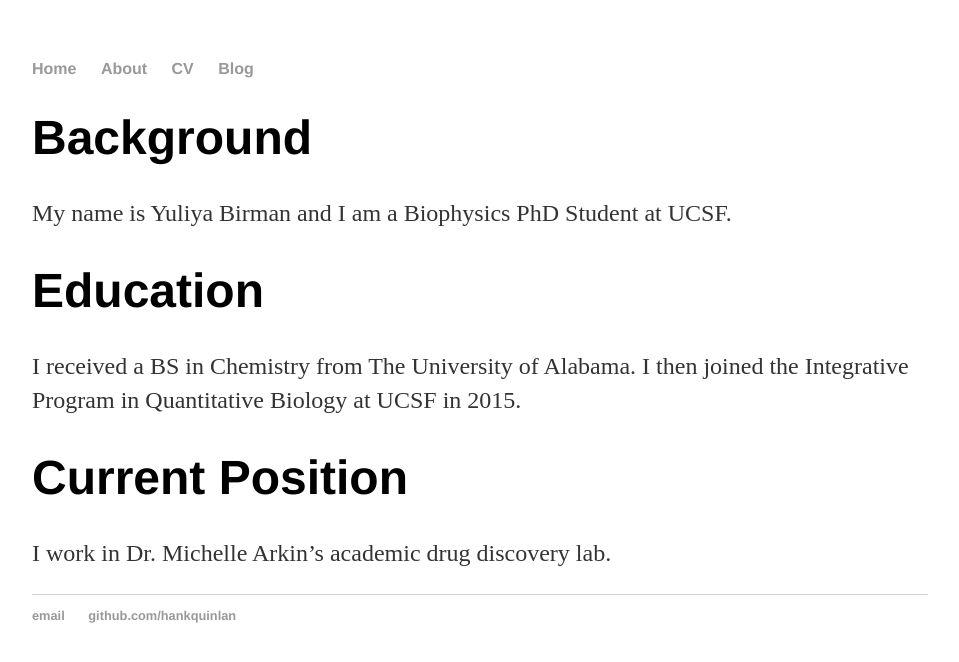
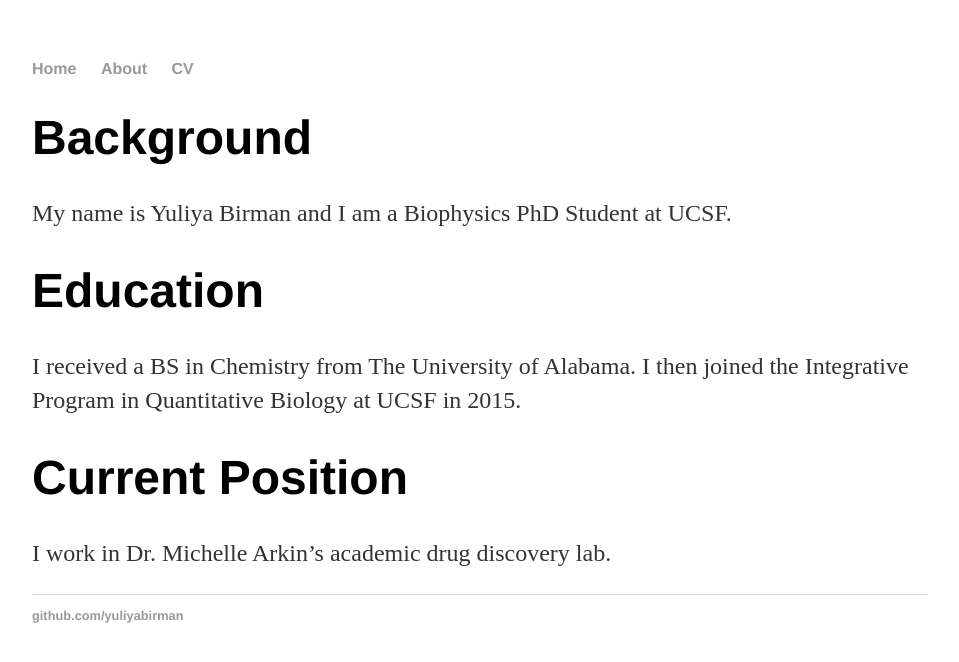
Before and after one commit to yuliyabirman/yuliyabirman.github.io, a Jekyll site: the page built from about_me.md, in a window 1280 px wide. Shown: the top 662 px of the page, without its empty margins (160-1119 px from the left). Built offline with Jekyll 4.4.1, drawn with Linux system fonts in a browser that asks for light colours; our own code applies the rules of GitHub Pages for plain Markdown files.

Commit message:
Update default.html

```diff
--- a/_layouts/default.html
+++ b/_layouts/default.html
@@ -11,7 +11,6 @@
 	        		<li><a href="/">Home</a></li>
 		        	<li><a href="/about">About</a></li>
 	        		<li><a href="/cv">CV</a></li>
-	        		<li><a href="/blog">Blog</a></li>
 	    		</ul>
 			</nav>
 			<div class="container">
@@ -21,8 +20,7 @@
 			</div><!-- /.container -->
 			<footer>
 	    		<ul>
-	        		<li><a href="mailto:hankquinlanhub@gmail.com">email</a></li>
-	        		<li><a href="https://github.com/hankquinlan">github.com/hankquinlan</a></li>
+	        		<li><a href="https://github.com/yuliyabirman">github.com/yuliyabirman</a></li>
 				</ul>
 			</footer>
 		</body>
```
